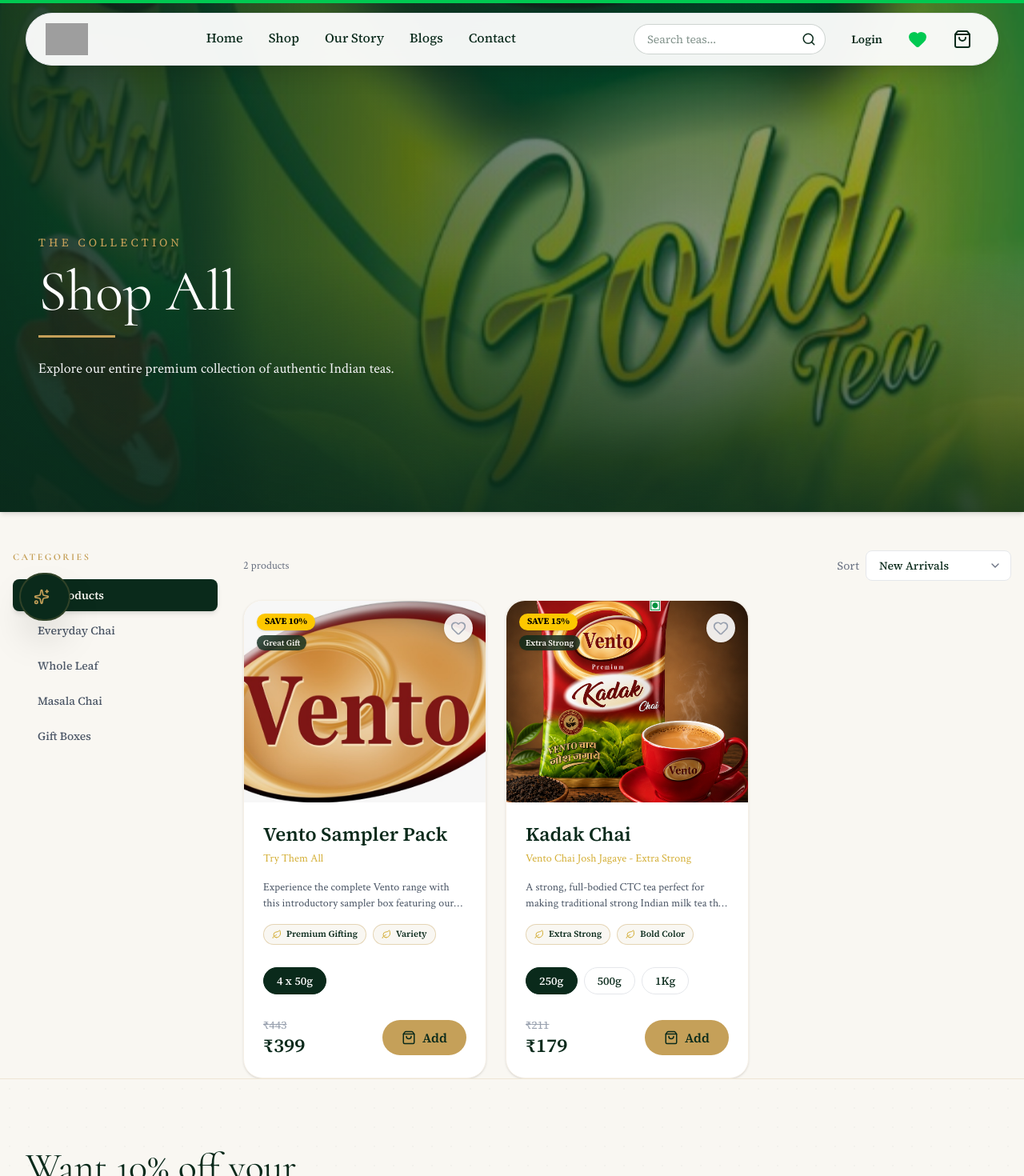
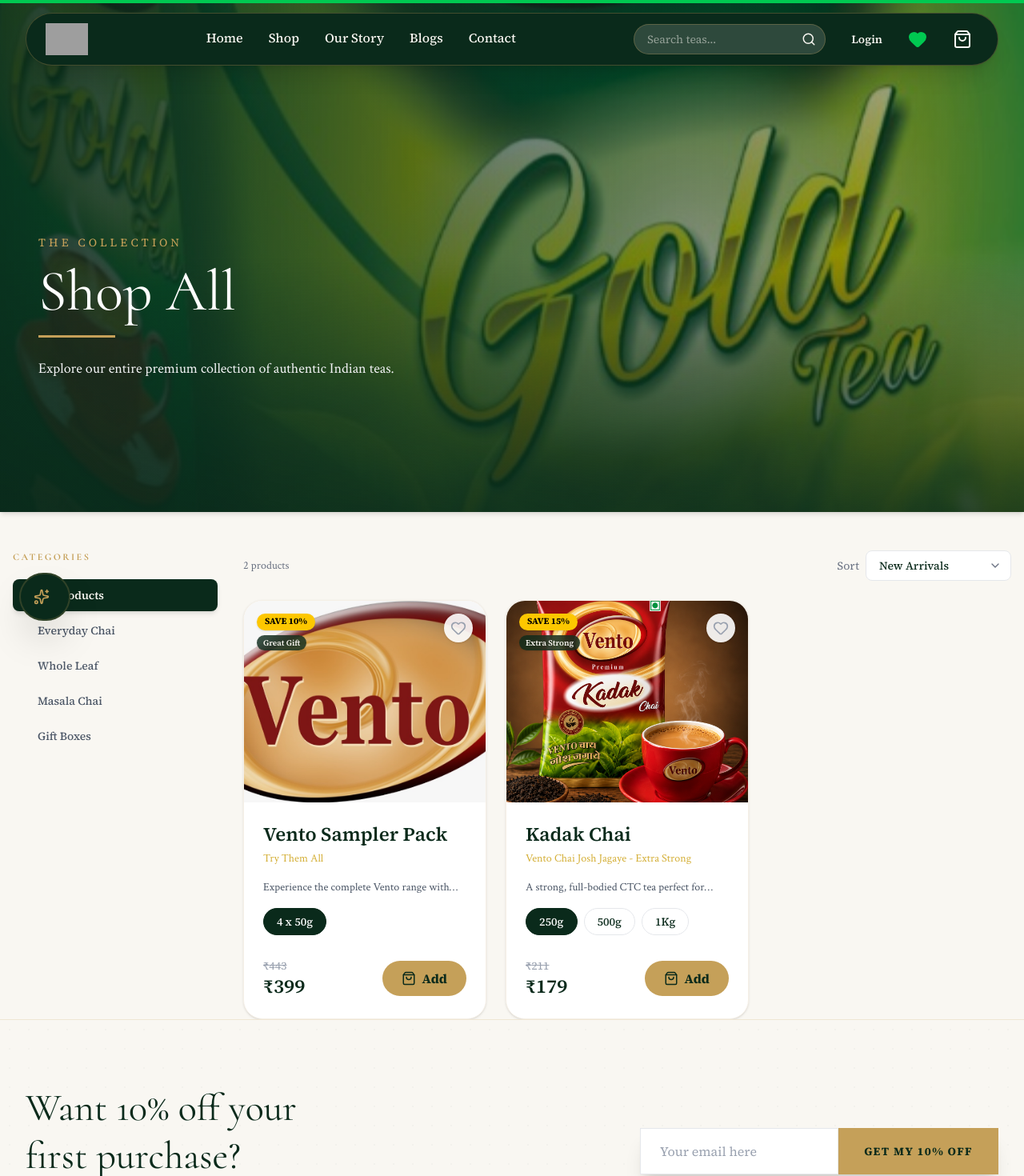
Before and after one commit to i-shubham24/Vento-Tea, a React (Vite) app: page /shop in a window 1280 px wide. Shown: the top 1470 px of the page at 80% size. Built offline with nearby package versions, Linux system fonts and the light colour scheme; grey boxes are pictures that could not be loaded.

Commit message:
feat: dark green nav theme, enhance button hovers, fix cinematic scroll flow, and refine element sizes

```diff
--- a/src/components/Categories.jsx
+++ b/src/components/Categories.jsx
@@ -18,7 +18,7 @@
       <div className="grid grid-cols-2 md:grid-cols-4 gap-6">
         {categories.map((cat, idx) => (
           <Link to={cat.link} key={idx} className="group flex flex-col items-center">
-            <div className="w-full aspect-square rounded-full overflow-hidden shadow-md border-4 border-vento-cream transition-transform duration-500 group-hover:scale-105 group-hover:border-vento-gold relative mb-4">
+            <div className="w-32 md:w-48 aspect-square mx-auto rounded-full overflow-hidden shadow-md border-4 border-vento-cream transition-transform duration-500 group-hover:scale-105 group-hover:border-vento-gold relative mb-4">
               <div className="absolute inset-0 bg-vento-forest/10 group-hover:bg-transparent transition-colors z-10"></div>
               <img src={cat.image} alt={cat.name} className="w-full h-full object-cover" />
             </div>
--- a/src/components/ComparisonChart.jsx
+++ b/src/components/ComparisonChart.jsx
@@ -12,7 +12,7 @@
   ];
 
   return (
-    <section className="py-20 px-4 max-w-4xl mx-auto">
+    <section className="py-20 px-4 max-w-3xl mx-auto">
       <div className="text-center mb-12">
         <SplitReveal as="h2" className="text-4xl font-serif text-vento-forest mb-4" text="The Vento Difference" />
         <div className="w-20 h-1 bg-vento-gold mx-auto mb-6"></div>
@@ -22,7 +22,7 @@
       <div className="bg-white rounded-3xl shadow-xl border border-vento-cream-dark overflow-hidden">
 
         {/* Table Header */}
-        <div className="grid grid-cols-3 bg-vento-cream-dark p-6 border-b border-gray-200">
+        <div className="grid grid-cols-3 bg-vento-cream-dark p-4 md:p-5 border-b border-gray-200">
           <div className="font-semibold text-gray-500 uppercase tracking-wider text-sm flex items-center">Feature</div>
           <div className="font-serif font-bold text-xl md:text-2xl text-vento-forest text-center flex items-center justify-center gap-2">
             <span className="text-vento-gold">★</span> Vento Tea
@@ -33,7 +33,7 @@
         {/* Table Body */}
         <div className="divide-y divide-gray-100">
           {comparison.map((item, idx) => (
-            <div key={idx} className="grid grid-cols-3 p-6 items-center hover:bg-gray-50 transition-colors">
+            <div key={idx} className="grid grid-cols-3 p-4 md:p-5 items-center hover:bg-gray-50 transition-colors">
               <div className="font-medium text-vento-forest">{item.feature}</div>
 
               <div className="flex flex-col md:flex-row items-center justify-center gap-3 text-center md:text-left text-green-700 font-semibold bg-green-50 p-3 rounded-xl border border-green-100">
--- a/src/components/OurStorySection.jsx
+++ b/src/components/OurStorySection.jsx
@@ -18,9 +18,9 @@
   const scaleParallax = useTransform(scrollYProgress, [0, 1], [1.1, 1]);
 
   return (
-    <section ref={ref} className="py-24 px-4 md:px-8 max-w-7xl mx-auto flex flex-col md:flex-row-reverse items-center gap-16 relative overflow-hidden">
+    <section ref={ref} className="py-16 px-4 md:px-8 max-w-7xl mx-auto flex flex-col md:flex-row-reverse items-center gap-16 relative overflow-hidden">
       <div className="w-full md:w-1/2 relative">
-        <div className="aspect-[4/5] rounded-[2rem] overflow-hidden shadow-2xl relative bg-vento-forest/5 group">
+        <div className="w-full max-w-sm mx-auto lg:max-w-md aspect-square lg:aspect-[4/5] rounded-[2rem] overflow-hidden shadow-2xl relative bg-vento-forest/5 group">
           <motion.img
             style={{ y: yParallax, scale: scaleParallax }}
             src="https://teawebsite-b65ea.web.app/images/web/craft-pickers.webp"
@@ -51,7 +51,7 @@
         <p className="text-vento-forest/90 mb-10 text-lg leading-relaxed">
           From the everyday kadak cup to whole gold long leaf, every Vento pack is sealed at origin and built on the same promise: the kadak, honest flavour India grew up on.
         </p>
-        <Link to="/about" className="inline-block bg-vento-forest text-vento-cream hover:bg-vento-gold hover:text-vento-forest font-semibold py-4 px-10 rounded-full transition-all duration-300 shadow-md hover:shadow-lg">
+        <Link to="/about" className="inline-block bg-vento-forest text-vento-cream hover:bg-vento-gold hover:text-vento-forest font-bold py-4 px-10 rounded-full transition-all duration-300 transform hover:scale-105 active:scale-95 shadow-md hover:shadow-xl">
           Discover Our Heritage
         </Link>
       </div>
--- a/src/components/TeaProductCard.jsx
+++ b/src/components/TeaProductCard.jsx
@@ -64,23 +64,9 @@
           <p className="text-vento-gold-dark text-sm font-medium line-clamp-1">{product.tagline}</p>
         </Link>
 
-        <p className="text-gray-600 text-sm mb-4 line-clamp-2">{product.description}</p>
+        <p className="text-gray-600 text-sm mb-4 line-clamp-1">{product.description}</p>
 
-        {/* Benefit pills — surfaced from real product.features */}
-        {product.features?.length > 0 && (
-          <div className="flex gap-2 mb-6 overflow-x-auto [&::-webkit-scrollbar]:hidden [-ms-overflow-style:none] [scrollbar-width:none] mask-image-fade-right pb-1">
-            {product.features.slice(0, 2).map((f) => (
-              <span
-                key={f.title}
-                title={f.desc}
-                className="inline-flex items-center gap-1.5 rounded-full bg-vento-cream border border-vento-gold/40 text-vento-forest text-[11px] font-semibold px-2.5 py-1 whitespace-nowrap shrink-0"
-              >
-                <Leaf size={12} className="text-vento-gold-dark" />
-                {f.title}
-              </span>
-            ))}
-          </div>
-        )}
+
 
         {/* Weight Selector */}
         <div className="flex gap-2 mb-6 overflow-x-auto [&::-webkit-scrollbar]:hidden [-ms-overflow-style:none] [scrollbar-width:none] pb-1">
@@ -113,14 +99,10 @@
           </div>
           <button
             onClick={handleAdd}
-            className="group/add relative overflow-hidden flex items-center gap-2 bg-vento-gold text-vento-forest font-semibold py-2.5 px-6 rounded-full"
+            className="flex items-center gap-2 bg-vento-gold text-vento-forest hover:bg-vento-forest hover:text-vento-cream font-bold py-2.5 px-6 rounded-full transition-all duration-300 transform hover:scale-105 hover:shadow-lg active:scale-95"
           >
-            {/* Fill sweep on hover */}
-            <span className="absolute inset-0 bg-vento-forest translate-y-full group-hover/add:translate-y-0 transition-transform duration-300 ease-out"></span>
-            <span className="relative flex items-center gap-2 transition-colors duration-300 group-hover/add:text-vento-cream">
-              <ShoppingBag size={18} />
-              Add
-            </span>
+            <ShoppingBag size={18} />
+            Add
           </button>
         </div>
       </div>
--- a/src/components/layout/Header.jsx
+++ b/src/components/layout/Header.jsx
@@ -53,8 +53,8 @@
       <div className="w-full flex justify-center fixed top-4 z-50 transition-all duration-300">
         <header className={`w-[95%] max-w-7xl backdrop-blur-md rounded-full transition-all duration-300 border ${
           isScrolled
-            ? 'bg-white/60 border-white/50 shadow-md hover:bg-white/80'
-            : 'bg-white/95 border-gray-200 shadow-xl'
+            ? 'bg-vento-forest/80 border-vento-gold/20 shadow-md hover:bg-vento-forest/95'
+            : 'bg-vento-forest border-vento-gold/30 shadow-xl'
         }`}>
           <div className="flex items-center justify-between px-6 py-3">
 
@@ -72,9 +72,9 @@
               { name: 'Blogs', path: '/blogs' },
               { name: 'Contact', path: '/contact' }
             ].map((link) => (
-              <Link key={link.name} to={link.path} className="group relative text-vento-forest hover:text-green-500 font-medium pb-1 transition-colors duration-300">
+              <Link key={link.name} to={link.path} className="group relative text-vento-cream hover:text-vento-gold font-medium pb-1 transition-colors duration-300">
                 {link.name}
-                <span className="absolute left-0 bottom-0 w-full h-[2px] bg-green-500 scale-x-0 origin-left transition-transform duration-300 ease-out group-hover:scale-x-100"></span>
+                <span className="absolute left-0 bottom-0 w-full h-[2px] bg-vento-gold scale-x-0 origin-left transition-transform duration-300 ease-out group-hover:scale-x-100"></span>
               </Link>
             ))}
           </nav>
@@ -94,9 +94,9 @@
                   }}
                   onFocus={() => setShowSearch(true)}
                   placeholder="Search teas..."
-                  className="bg-white border border-vento-forest/20 text-vento-forest text-sm rounded-full pl-4 pr-10 py-2 outline-none focus:border-vento-forest transition-colors w-40 lg:w-60 placeholder:text-vento-forest/50"
+                  className="bg-white/15 border border-vento-gold/30 text-vento-cream text-sm rounded-full pl-4 pr-10 py-2 outline-none focus:border-vento-gold transition-colors w-40 lg:w-60 placeholder:text-vento-cream/50"
                 />
-                <button type="submit" className="absolute right-3 top-1/2 -translate-y-1/2 text-vento-forest hover:text-green-500 transition-colors">
+                <button type="submit" className="absolute right-3 top-1/2 -translate-y-1/2 text-vento-cream hover:text-vento-gold transition-colors">
                   <Search size={18} />
                 </button>
               </form>
@@ -105,7 +105,7 @@
               {showSearch && searchQuery.length > 1 && (
                 <>
                   <div className="fixed inset-0 z-40" onClick={() => setShowSearch(false)}></div>
-                  <div className="absolute top-full mt-2 w-full bg-white rounded-2xl shadow-xl border border-gray-100 overflow-hidden z-50 flex flex-col max-h-80">
+                  <div className="absolute top-full mt-2 w-full bg-[#1a2d23] rounded-2xl shadow-xl border border-vento-gold/30 overflow-hidden z-50 flex flex-col max-h-80">
                     {searchResults.length > 0 ? (
                       searchResults.map(product => (
                         <Link
@@ -115,17 +115,17 @@
                             setShowSearch(false);
                             setSearchQuery('');
                           }}
-                          className="flex items-center gap-3 p-3 hover:bg-vento-cream transition-colors border-b border-gray-50 last:border-0"
+                          className="flex items-center gap-3 p-3 hover:bg-[#233d2f] transition-colors border-b border-white/10 last:border-0"
                         >
                           <img src={product.images[0]} alt={product.name} className="w-10 h-10 object-cover rounded-md" />
                           <div>
-                            <p className="text-sm font-semibold text-vento-forest">{product.name}</p>
-                            <p className="text-xs text-gray-500">{product.category}</p>
+                            <p className="text-sm font-semibold text-vento-gold">{product.name}</p>
+                            <p className="text-xs text-vento-cream/70">{product.category}</p>
                           </div>
                         </Link>
                       ))
                     ) : (
-                      <div className="p-4 text-center text-sm text-gray-500">
+                      <div className="p-4 text-center text-sm text-vento-cream/70">
                         No results found for "{searchQuery}"
                       </div>
                     )}
@@ -135,11 +135,11 @@
             </div>
 
             {user ? (
-              <Link to="/account" className="p-2 text-vento-forest hover:text-green-500 transition-colors">
+              <Link to="/account" className="p-2 text-vento-cream hover:text-vento-gold transition-colors">
                 <User size={24} />
               </Link>
             ) : (
-              <button onClick={openAuth} className="hidden lg:block text-sm font-semibold text-vento-forest hover:text-green-500 transition-colors mx-2 cursor-pointer">
+              <button onClick={openAuth} className="hidden lg:block text-sm font-semibold text-vento-cream hover:text-vento-gold transition-colors mx-2 cursor-pointer">
                 Login
               </button>
             )}
@@ -158,7 +158,7 @@
 
             <button
               onClick={() => setIsOpen(true)}
-              className="relative p-2 text-vento-forest hover:text-green-500 transition-colors flex items-center"
+              className="relative p-2 text-vento-cream hover:text-vento-gold transition-colors flex items-center"
             >
               <ShoppingBag size={24} />
               {cartCount > 0 && (
@@ -174,7 +174,7 @@
               aria-label="Open menu"
               aria-expanded={isMenuOpen}
               aria-controls="mobile-menu"
-              className="lg:hidden p-2 text-vento-forest hover:text-green-500 transition-colors"
+              className="lg:hidden p-2 text-vento-cream hover:text-vento-gold transition-colors"
             >
               <span className="flex flex-col items-end gap-[5px] w-6">
                 <span className="block h-[2px] w-6 bg-current rounded-full"></span>
--- a/src/pages/ProductDetails.jsx
+++ b/src/pages/ProductDetails.jsx
@@ -218,7 +218,7 @@
             <div ref={addToCartRef} className="flex gap-4">
               <button
                 onClick={handleAddToCart}
-                className="flex-1 bg-vento-forest text-vento-cream hover:bg-vento-gold hover:text-vento-forest font-bold py-4 rounded-full transition-all duration-300 shadow-xl flex items-center justify-center gap-2 uppercase tracking-widest text-sm"
+                className="flex-1 bg-vento-forest text-vento-cream hover:bg-vento-gold hover:text-vento-forest font-bold py-4 rounded-full transition-all duration-300 transform hover:scale-[1.02] active:scale-[0.98] hover:shadow-2xl shadow-xl flex items-center justify-center gap-2 uppercase tracking-widest text-sm"
               >
                 <ShoppingBag size={18} />
                 Add to cart
@@ -365,7 +365,7 @@
 
               <button
                 onClick={handleAddToCart}
-                className="bg-vento-forest text-vento-cream hover:bg-vento-gold hover:text-vento-forest font-bold py-2.5 sm:py-3 px-4 sm:px-6 rounded-full transition-all duration-300 shadow-lg flex items-center justify-center gap-2 uppercase tracking-widest text-xs shrink-0"
+                className="bg-vento-forest text-vento-cream hover:bg-vento-gold hover:text-vento-forest font-bold py-2.5 sm:py-3 px-4 sm:px-6 rounded-full transition-all duration-300 transform hover:scale-105 active:scale-95 shadow-lg hover:shadow-xl flex items-center justify-center gap-2 uppercase tracking-widest text-xs shrink-0"
               >
                 <ShoppingBag size={14} />
                 <span className="hidden xs:inline">Add to cart</span>
```
Also changed, not shown: src/components/CinematicHero.jsx (+14 -15 lines), src/components/PromoPopup.jsx (+4 -4 lines).
